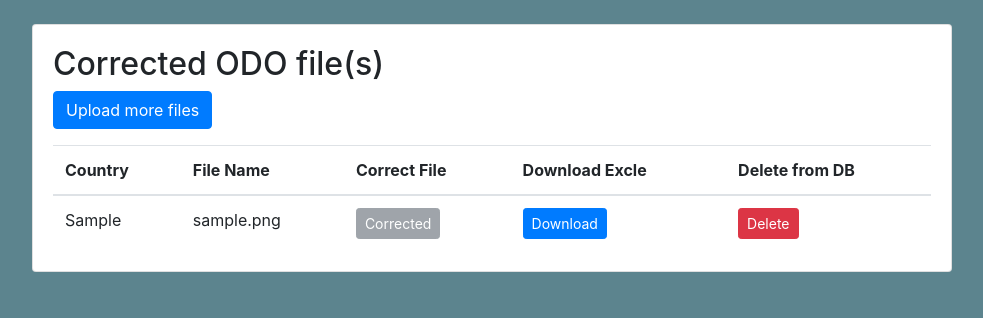
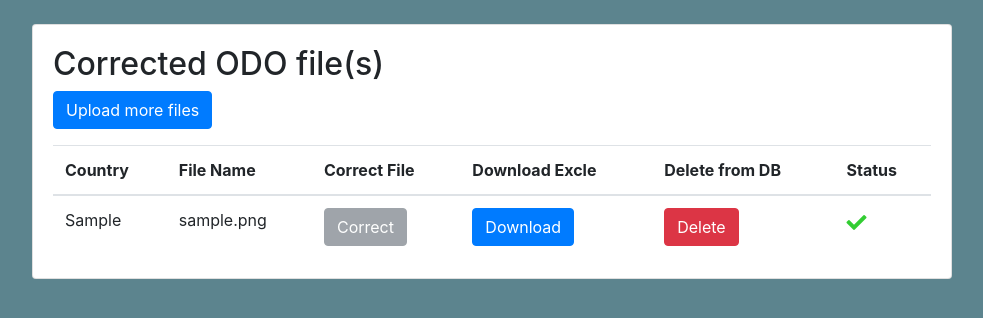
Before and after one commit to Wiktor90/Excel-Convert-WebApp, a Django app: page /excel/ in a window 1280 px wide. Shown: the part 56-374 px from the top of the page, without its empty margins (148-1131 px from the left). Run offline with Django 3.2, Linux system fonts and the light colour scheme; tables that the repository leaves empty hold one stand-in row (values such as "Sample post"); some libraries are stand-ins or nearby versions.

Commit message:
Add Status mark to excel list view

```diff
--- a/odo_correction/templates/odo_correction/base.html
+++ b/odo_correction/templates/odo_correction/base.html
@@ -3,8 +3,13 @@
 <head>
   <meta charset="utf-8">
   <meta name="viewport" content="width=device-width, initial-scale=1, shrink-to-fit=no">
+
+  <link rel="stylesheet" href="https://use.fontawesome.com/releases/v5.5.0/css/all.css" integrity="sha384-B4dIYHKNBt8Bc12p+WXckhzcICo0wtJAoU8YZTY5qE0Id1GSseTk6S+L3BlXeVIU" crossorigin="anonymous">
+  <!-- https://getbootstrap.com/ -->
   <link rel="stylesheet" href="https://stackpath.bootstrapcdn.com/bootstrap/4.1.3/css/bootstrap.min.css" integrity="sha384-MCw98/SFnGE8fJT3GXwEOngsV7Zt27NXFoaoApmYm81iuXoPkFOJwJ8ERdknLPMO" crossorigin="anonymous">
+
   <link rel="stylesheet" type="text/css" href="{% static 'odo_correction/main.css' %}">
+
   <title>{% block title %}Fleet Odo App{% endblock %}</title>
 </head>
 <body>
--- a/odo_correction/templates/odo_correction/excel_list.html
+++ b/odo_correction/templates/odo_correction/excel_list.html
@@ -14,6 +14,7 @@
                 <th>Correct File</th>
                 <th>Download Excle</th>
                 <th>Delete from DB</th>
+                <th>Status</th>
             </tr>
         </thead>
 
@@ -26,20 +27,31 @@
                         {% if f.corrected == False %}
                             <form method="post" action="{% url 'excel_correction' f.pk %}">
                                 {% csrf_token %}
-                                <button type="submit" class="btn btn-success btn-sm">Correct</button>
+                                <button type="submit" class="btn btn-success">Correct</button>
                             </form>
                         {% else %}
-                            <button type="button" class="btn btn-secondary btn-sm" disabled>Corrected</button>
+                            <button type="button" class="btn btn-secondary" disabled>Correct</button>
                         {% endif %}
                     </td>
                     <td>
-                        <a href="{{ f.file.url }}" class="btn btn-primary btn-sm">Download</a>
+                        <a href="{{ f.file.url }}" class="btn btn-primary">Download</a>
                     </td>
                     <td>
                         <form method="post" action="{% url 'excel_delete' f.pk %}">
                             {% csrf_token %}
-                            <button type="submit" class="btn btn-danger btn-sm">Delete</button>
+                            <button type="submit" class="btn btn-danger">Delete</button>
                         </form>
+                    </td>
+                    <td>
+                        {% if f.corrected == False %}
+                            <span style="color: Mediumslateblue; font-size: 20px;">
+                                <i class="far fa-square"></i>
+                            </span>
+                        {% else %}
+                            <span style="color: Limegreen; font-size: 20px;">
+                                <i class="fas fa-check"></i>
+                            </span>
+                        {% endif %}
                     </td>
                 </tr>
             {% endfor %}
```
Also changed, not shown: db.sqlite3.
